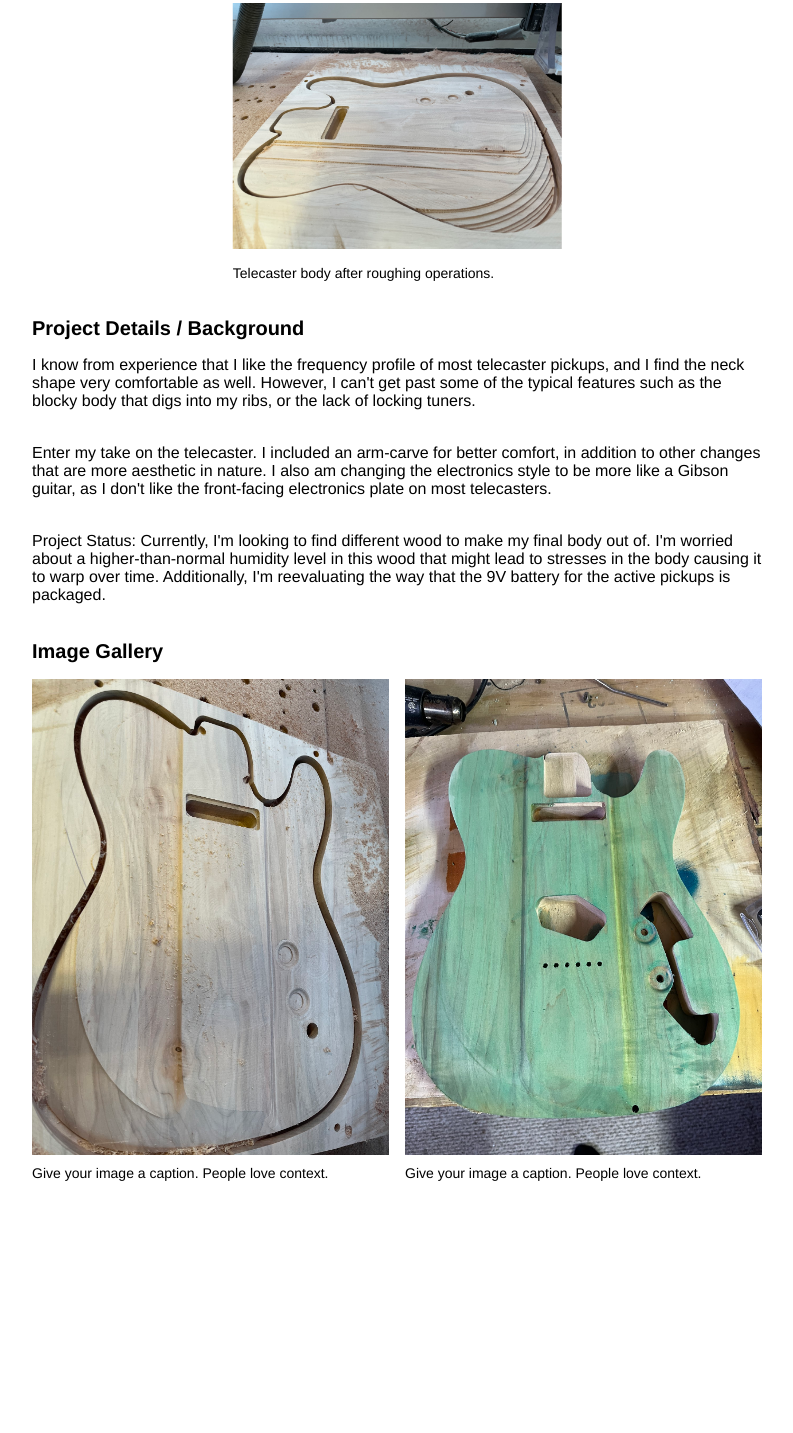
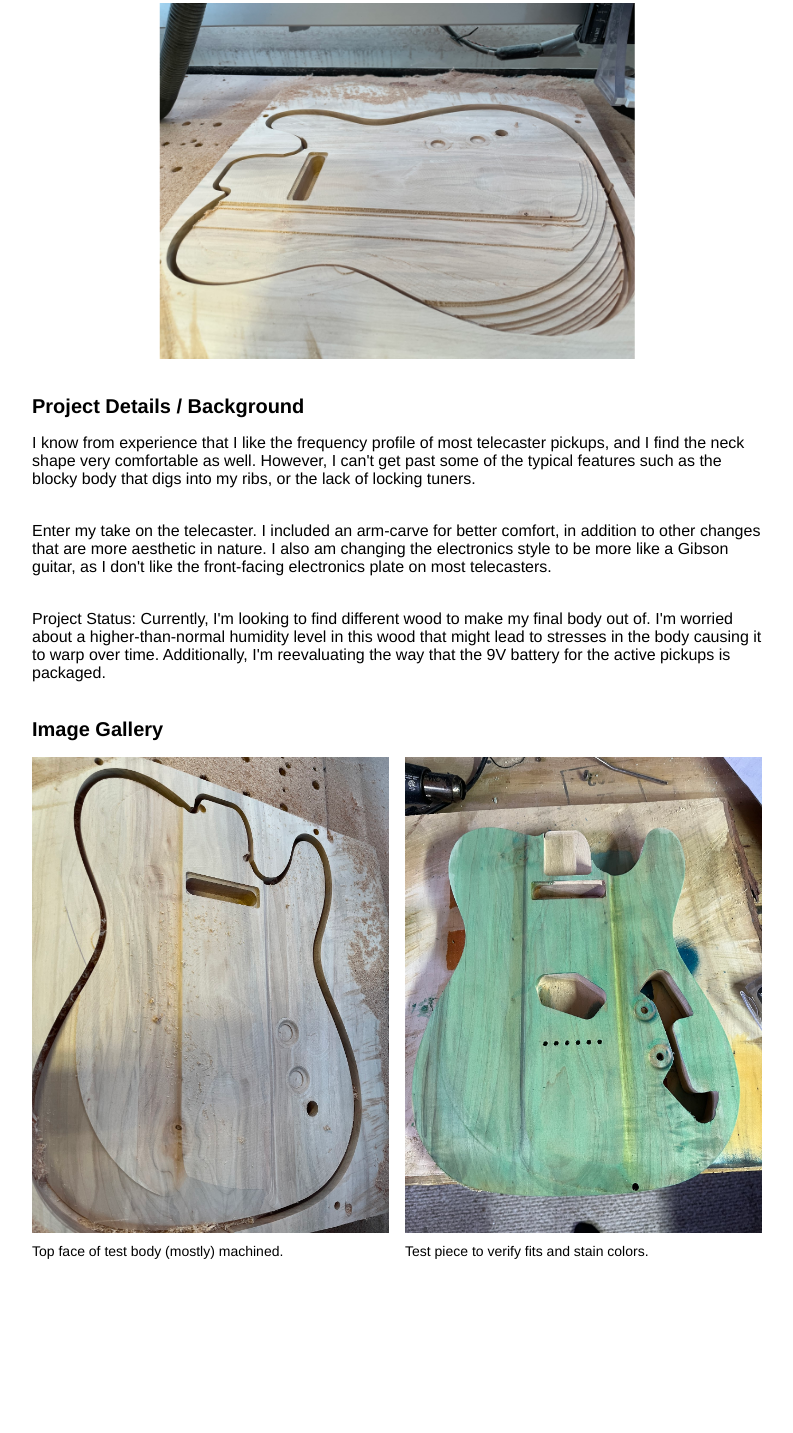
Before and after one commit to EricTownselAdams/Portfolio, a plain HTML site: page project-pages/Telecaster.html in a window 1280 px wide. Shown: the part 335-1768 px from the top of the page, without its empty margins (243-1036 px from the left). Drawn offline with Linux system fonts and the light colour scheme.

Commit message:
Finished tele page

```diff
--- a/css/layout.css
+++ b/css/layout.css
@@ -131,7 +131,7 @@ body {
 
 
 .project-header-image-small {
-  width: 45%;
+  width: 65%;
   position: relative;
   top: 50%;
   left: 50%;
--- a/project-pages/Telecaster.html
+++ b/project-pages/Telecaster.html
@@ -71,7 +71,6 @@
         <div class="main-title">Custom Telecaster-style Guitar Body</div>
         <div class="body-text">This page shows the progression of my Telecaster-style guitar body, which I'm making to fit my individual specifications.</div>
         <image class="project-header-image-small" src="../assets/images/Telecaster/Main.JPG" >
-          <span class="image-caption-small">Telecaster body after roughing operations.</span>
       </div>
 
       <!-- PROJECT DETAILS -->
@@ -120,11 +119,11 @@
             -->
             <div class="gallery-image-container half-width">
               <img src="../assets/images/Telecaster/1.JPG" class="gallery-image">
-              <span class="image-caption">Give your image a caption. People love context.</span>
+              <span class="image-caption">Top face of test body (mostly) machined.</span>
             </div>
             <div class="gallery-image-container half-width">
               <img src="../assets/images/Telecaster/2.JPG" class="gallery-image">
-              <span class="image-caption">Give your image a caption. People love context.</span>
+              <span class="image-caption">Test piece to verify fits and stain colors.</span>
             </div>
         </div>
       </div>
```
Also changed, not shown: index.html (+2 -2 lines), project-pages/SG.html (+1 -1 lines).
